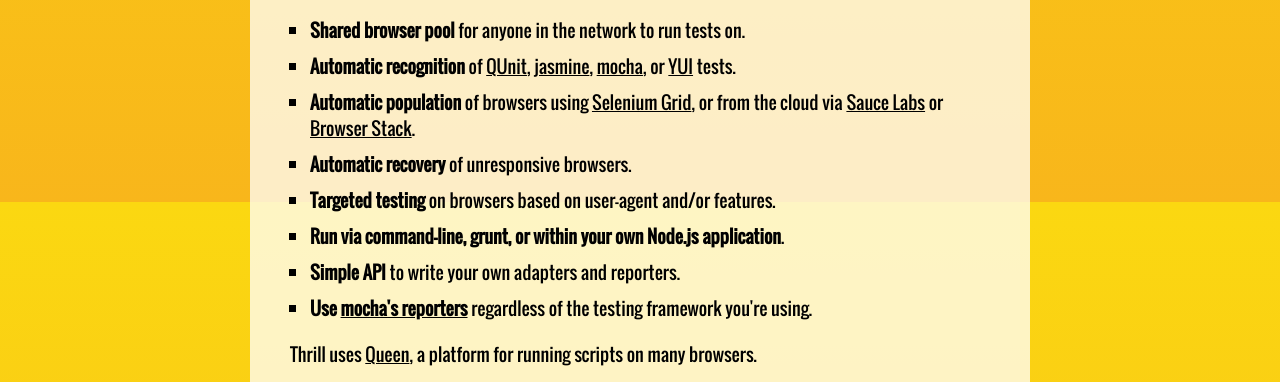
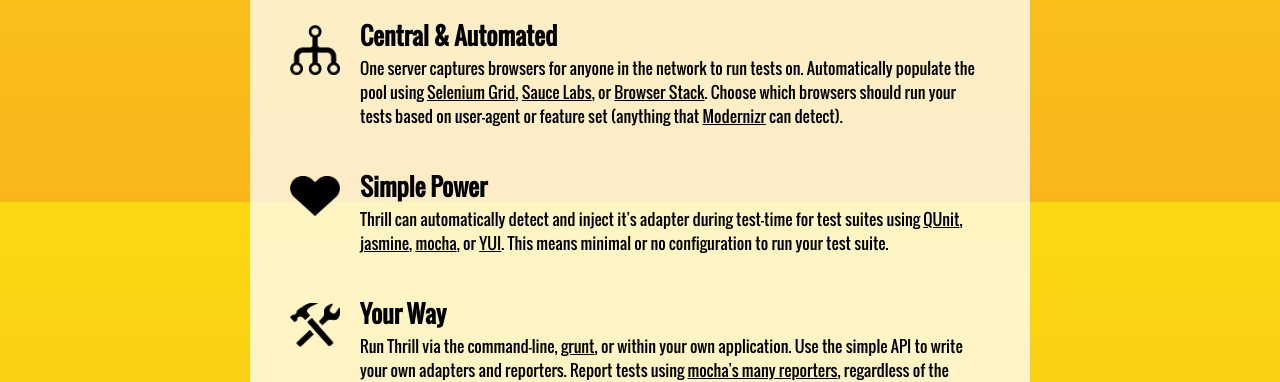
Before and after one commit to unsetbit/thrill, a plain HTML site: page index.html in a window 1280 px wide. Shown: the part 598-980 px from the top of the page. Drawn offline with Linux system fonts and the light colour scheme; a web font is replaced by a local one.

Commit message:
Added pretty icons
Signed-off-by: Ozan Turgut <ozanturgut@gmail.com>

```diff
--- a/index.html
+++ b/index.html
@@ -36,21 +36,43 @@
         <p>
           Thrill runs tests in browsers. It's designed for teams needing to test
           their web application on many browsers.
+        </p>
+        <div class="feature">
+          <img src="central.png" />
+          <div>
+            <h3>Central &amp; Automated</h3>
+            <p>
+              One server captures browsers for anyone in the network to run tests on.
+              Automatically populate the pool using <a href="http://code.google.com/p/selenium/wiki/Grid2">Selenium Grid</a>,
+              <a href="https://saucelabs.com/">Sauce Labs</a>, or <a href="http://www.browserstack.com">Browser Stack</a>.
+              Choose which browsers should run your tests based on user-agent or feature set
+              (anything that <a href="http://modernizr.com/">Modernizr</a> can detect).
+            </p>
+          </div>
+        </div>
 
-          <ul>
-            <li><b>Shared browser pool</b> for anyone in the network to run tests on.</li>
-            <li><b>Automatic recognition</b> of <a href="http://qunitjs.com/">QUnit</a>, <a href="http://pivotal.github.com/jasmine/">jasmine</a>, <a href="http://visionmedia.github.com/mocha/">mocha</a>, or <a href="http://developer.yahoo.com/yui/yuitest/">YUI</a> tests.</li>
-            <li><b>Automatic population</b> of browsers using <a href="http://code.google.com/p/selenium/wiki/Grid2">Selenium Grid</a>, or from the cloud via <a href="https://saucelabs.com/">Sauce Labs</a> or <a href="http://www.browserstack.com">Browser Stack</a>.</li>
-            <li><b>Automatic recovery</b> of unresponsive browsers.</li>
-            <li><b>Targeted testing</b> on browsers based on user-agent and/or features.</li>
-            <li><b>Run via command-line, grunt, or within your own Node.js application</b>.</li>
-            <li><b>Simple API</b> to write your own adapters and reporters.</li>
-            <li><b>Use <a href="http://visionmedia.github.com/mocha/#nyan-reporter">mocha's reporters</a></b> regardless of the testing framework you're using.</li>
-          </ul>
-        </p>
-        <p>
-          Thrill uses <a href="http://queenjs.com">Queen</a>, a platform for running scripts on many browsers.
-        </p>
+        <div class="feature">
+          <img src="easy.png" />
+          <h3>Simple Power</h3>
+          <p>
+            Thrill can automatically detect and inject it's adapter during test-time for test suites using <a href="http://qunitjs.com/">QUnit</a>,
+            <a href="http://pivotal.github.com/jasmine/">jasmine</a>,
+            <a href="http://visionmedia.github.com/mocha/">mocha</a>,
+            or <a href="http://developer.yahoo.com/yui/yuitest/">YUI</a>. This means minimal or no configuration to run your test suite.
+          </p>
+        </div>
+
+        <div class="feature">
+          <img src="customizable.png" />
+          <h3>Your Way</h3>
+          <p>
+
+            Run Thrill via the command-line, <a href="https://github.com/ozanturgut/grunt-thrill">grunt</a>, or within your own application.
+            Use the simple API to write your own adapters and reporters. Report tests using
+            <a href="http://visionmedia.github.com/mocha/#nyan-reporter">mocha's many reporters</a>, regardless of the testing
+            framework you're using.
+          </p>
+        </div>
       </div>
       <div id="credit">
         This is <a href="https://github.com/ozanturgut/thrill/blob/master/LICENSE-APACHE2">free</a> software created by <a href="https://github.com/ozanturgut">Ozan</a> at <a href="http://www.turn.com/platform">Turn</a>.
--- a/stylesheets/thrill.css
+++ b/stylesheets/thrill.css
@@ -158,7 +158,32 @@
     text-decoration: none;
   }
 
+  h3{
+    font-weight:bold;
+    font-size:24px;
+  }
 
+  .feature{
+    position:relative;
+    padding-left:70px;
+    margin-bottom:40px;
+    margin-top:5px;
+  }
+
+  .feature p{
+    margin-top:3px;
+    font-size:16px;
+  }
+
+  .feature img{
+    position: absolute;
+    left:0px;
+    top:8px;
+    width:50px;
+
+    margin-right:20px;
+
+  }
   ol{list-style-type:decimal;padding-left:20px;}
   ul{list-style-type:square; padding-left:20px;}
   li{margin:10px 0px;}
```
Also changed, not shown: central.png (added), customizable.png (added), easy.png (added).
